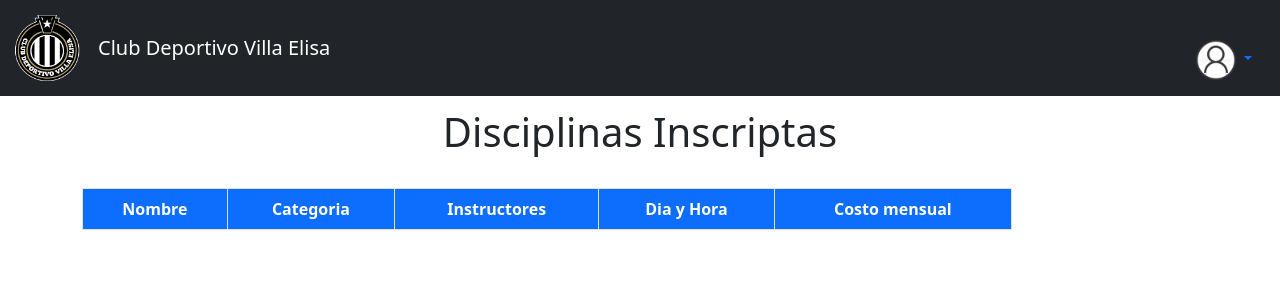
After one commit to joaquingrosso/Proyecto-de-Software, a Flask app: page /ver_disciplinas in a window 1280 px wide. The commit adds this page. Shown: the top 300 px of the page. Run offline with Flask 2, Linux system fonts and the light colour scheme; the visitor is signed in with stand-in values (Sample User, id 1); data comes from the database, SQL or seed files in the repository; data that the repository does not hold is empty.

Commit message:
se agrego las vistas de ver disciplinas y ver cuotas del socio

```diff
--- a/admin/src/web/__init__.py
+++ b/admin/src/web/__init__.py
@@ -84,6 +84,8 @@ def create_app(env="development", static_folder="static"):
     app.add_url_rule('/pago_cuotas', 'pago_cuotas', index_controller.pago_cuotas)
     app.add_url_rule('/configuracion', 'configuracion', index_controller.configuracion)
     app.add_url_rule('/ver_perfil', 'ver_perfil',index_controller.ver_perfil, methods=['POST', 'GET'])
+    app.add_url_rule('/ver_disciplinas', 'ver_disciplinas', index_controller.ver_disciplinas)
+    app.add_url_rule('/ver_cuotas_pagas', 'ver_cuotas_pagas', index_controller.ver_cuotas_pagas)
 
     #Configuracion
     app.add_url_rule("/configuracion", "config_update", config_controller.update, methods=["POST"])
@@ -112,6 +114,7 @@ def create_app(env="development", static_folder="static"):
     app.add_url_rule('/export_pdf', 'export_pdf', asociado_controller.export_pdf)
     app.add_url_rule('/export_csv', 'export_csv', asociado_controller.export_csv)
     app.add_url_rule("/bhuscar_usaurio", "buscar_usuario_asociado", asociado_controller.buscar_usuario_asociado, methods=["GET"])
+
 
     #Operaciones Couta
     app.add_url_rule('/realizar_pago/<id_a><id_d>', 'realizar_pago', cuota_controller.realizar_pago, methods=["POST", "GET"])
--- a/admin/src/web/controllers/index_controller.py
+++ b/admin/src/web/controllers/index_controller.py
@@ -12,7 +12,7 @@ def inicio():
     return render_template("inicio_privada.html")
 
 
-#@login_required
+@login_required
 def gestion_usuarios(nombre=' ' ):
 
     config = Config.get_self(Config, 1)
@@ -22,7 +22,7 @@ def gestion_usuarios(nombre=' ' ):
         nombre = nombre
     return render_template("gestion_usuarios.html", user=usuariosActualesActivos )
 
-#@login_required
+@login_required
 def gestion_asociados(nombre=' ' ):
     config = Config.get_self(Config, 1)
     page = request.args.get('page', 1, type=int)
@@ -31,7 +31,7 @@ def gestion_asociados(nombre=' ' ):
         nombre = nombre
     return render_template("gestion_asociados.html", asoc = asociadosActuales)
 
-#@login_required
+@login_required
 def gestion_disciplinas(nombre=' '):
     config = Config.get_self(Config, 1)
     page = request.args.get('page', 1, type=int)
@@ -40,21 +40,29 @@ def gestion_disciplinas(nombre=' '):
         nombre = nombre
     return render_template("gestion_disciplinas.html", discip = disciplinasActualesActivas)
 
-#@login_required
+@login_required
 def pago_cuotas():
     config = Config.get_self(Config, 1)
     page = request.args.get('page', 1, type=int)
     lista_asociados = Asociado.list_asociados_pag(page,config.cant)
     return render_template("pago_cuotas.html", listaA = lista_asociados )
 
-#@login_required
+@login_required
 def configuracion():
 
     config = Config.get_self(Config, 1)
     return render_template("configuracion.html", config=config)
 
-#@login_required
+@login_required
 def ver_perfil():
     username = session['username']
     user = Usuario.query.filter_by(username=username).first()
     return render_template('user/ver_perfil.html', user=user)
+
+@login_required
+def ver_disciplinas():
+    return render_template('user/socio/ver_disciplinas.html')
+
+@login_required
+def ver_cuotas_pagas():
+    return render_template('user/socio/ver_cuotas_pagas.html')
--- a/admin/src/web/templates/index.html
+++ b/admin/src/web/templates/index.html
@@ -53,10 +53,10 @@ index
           {% endif %}
           {% if validar_permisos(session["id"],"ver_socio") %}
           <li class="nav-item">
-            <a class="nav-link" href="">Ver Disciplinas</a>
+            <a class="nav-link" href="{{ url_for('ver_disciplinas')}}">Ver Disciplinas</a>
           </li>
           <li class="nav-item">
-            <a class="nav-link" href="">Ver Cuotas Pagas</a>
+            <a class="nav-link" href="{{ url_for('ver_cuotas_pagas')}}">Ver Cuotas Pagas</a>
           </li>
           {% endif %}
         </ul>
--- /dev/null
+++ b/admin/src/web/templates/user/socio/ver_disciplinas.html
@@ -0,0 +1,33 @@
+{% extends "index.html" %}
+
+{% block content %}
+
+
+<h1>Disciplinas Inscriptas</h1>
+<br>
+
+
+
+<!-- tabla disciplinas  -->
+<div class="container">
+    <div class="col-md-10">
+        <table class="table table-striped table-bordered">
+            <thead>
+                <tr class="bg-primary text-white">
+                    <th>Nombre</th>
+                    <th>Categoria</th>
+                    <th>Instructores</th>
+                    <th>Dia y Hora</th>
+                    <th>Costo mensual</th>
+                </tr>
+            </thead>
+            <tbody id="myTable">
+
+            </tbody>
+        </table>
+    </div>
+</div>
+
+<!-- fin de tabla -->
+
+{% endblock %}
```
Also changed, not shown: admin/src/web/templates/user/socio/ver_cuotas_pagas.html (added, +31 -0 lines), 1 other file.
